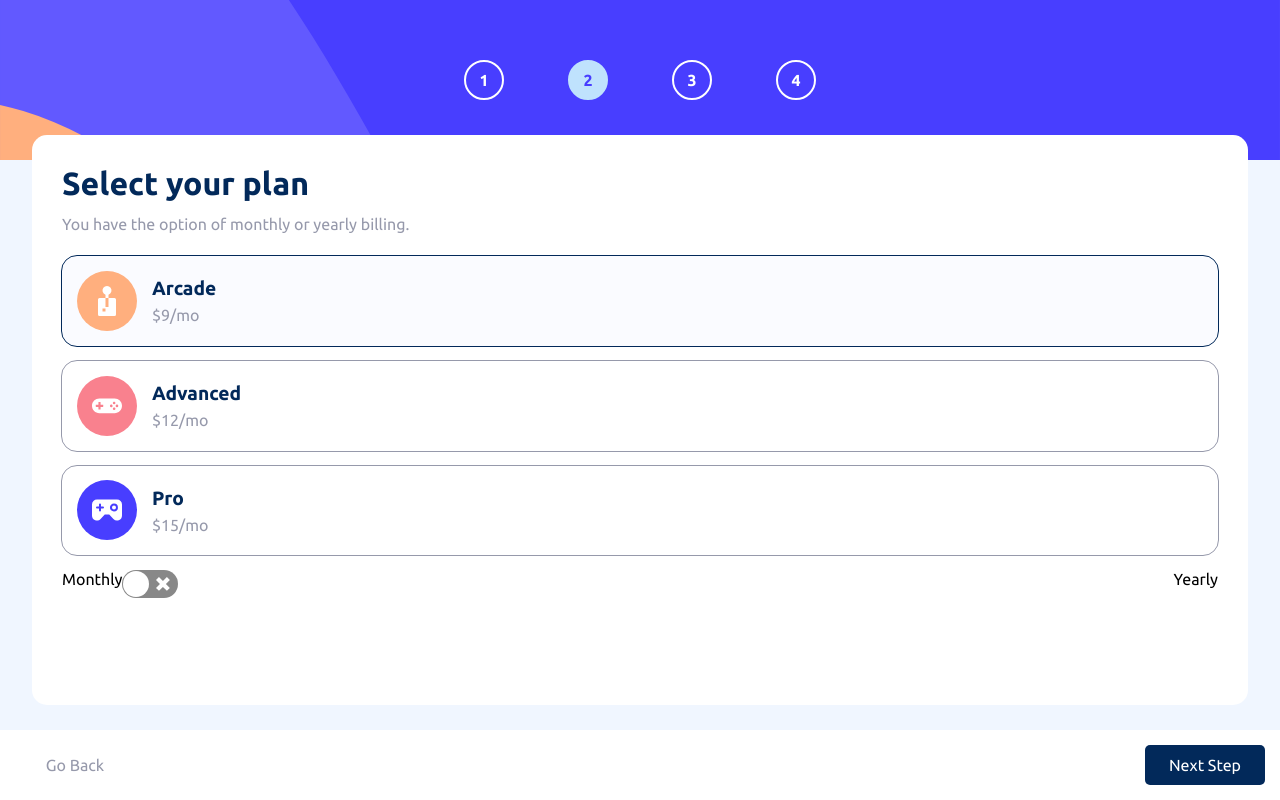
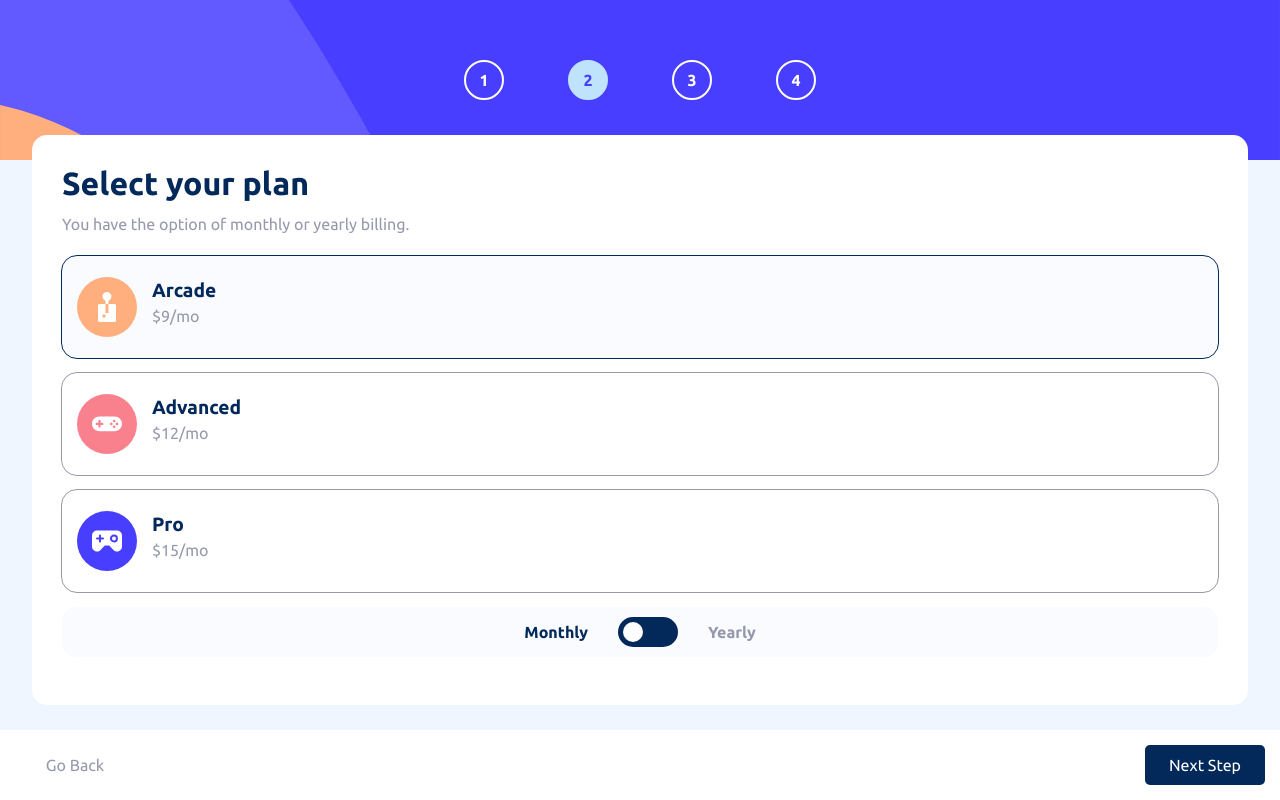
Before and after one commit to martinablazheska/multi-step-form, a React (Vite) app: page / in a window 1280 px wide. Built offline with nearby package versions, Linux system fonts and the light colour scheme.

Commit message:
Built custom toggle switch button, completed Step Two

```diff
--- a/src/components/Form/FormActions/SwitchButton.tsx
+++ /dev/null
@@ -1,9 +0,0 @@
-import ReactSwitch from "react-switch";
-
-const SwitchButton: React.FC<{ checked: boolean; onChange: () => void }> = (
-  props
-) => {
-  return <ReactSwitch checked={props.checked} onChange={props.onChange} />;
-};
-
-export default SwitchButton;
--- /dev/null
+++ b/src/components/Form/FormActions/ToggleSwitch.module.scss
@@ -0,0 +1,50 @@
+.switch-container {
+  width: 100%;
+  height: 50px;
+  display: flex;
+  flex-direction: row;
+  justify-content: center;
+  align-items: center;
+  gap: 30px;
+  background-color: var(--alabaster);
+  border-radius: 15px;
+
+  span {
+    font-weight: 700;
+    &:hover {
+      cursor: pointer;
+    }
+  }
+  .on {
+    color: var(--marine-blue);
+  }
+
+  .off {
+    color: var(--cool-gray);
+  }
+
+  .background {
+    width: 60px;
+    height: 30px;
+    border-radius: 40px;
+    padding: 5px;
+    background-color: var(--marine-blue);
+    display: flex;
+    flex-direction: row;
+    justify-content: flex-start;
+    &:hover {
+      cursor: pointer;
+    }
+  }
+
+  .checked {
+    justify-content: flex-end;
+  }
+
+  .handle {
+    width: 20px;
+    height: 20px;
+    border-radius: 50%;
+    background-color: var(--white);
+  }
+}
--- /dev/null
+++ b/src/components/Form/FormActions/ToggleSwitch.tsx
@@ -0,0 +1,60 @@
+import { useContext } from "react";
+import {
+  formContext,
+  yearlyPrices,
+  monthlyPrices,
+} from "../../../store/form-context";
+
+import classes from "./ToggleSwitch.module.scss";
+
+const ToggleSwitch: React.FC = () => {
+  const { yearlyBilling, setYearlyBilling, setPrices } =
+    useContext(formContext);
+
+  function toggleHandler() {
+    if (yearlyBilling === true) {
+      setYearlyBilling(false);
+      setPrices(monthlyPrices);
+    } else {
+      setYearlyBilling(true);
+      setPrices(yearlyPrices);
+    }
+  }
+
+  function monthlyHandler() {
+    setYearlyBilling(false);
+    setPrices(monthlyPrices);
+  }
+
+  function yearlyHandler() {
+    setYearlyBilling(true);
+    setPrices(yearlyPrices);
+  }
+
+  return (
+    <div className={classes["switch-container"]}>
+      <span
+        className={yearlyBilling ? classes.off : classes.on}
+        onClick={monthlyHandler}
+      >
+        Monthly
+      </span>
+      <div
+        className={`${classes.background} ${
+          yearlyBilling ? classes.checked : ""
+        }`}
+        onClick={toggleHandler}
+      >
+        <div className={classes.handle}>{""}</div>
+      </div>
+      <span
+        className={yearlyBilling ? classes.on : classes.off}
+        onClick={yearlyHandler}
+      >
+        Yearly
+      </span>
+    </div>
+  );
+};
+
+export default ToggleSwitch;
--- a/src/components/Form/FormContainer.tsx
+++ b/src/components/Form/FormContainer.tsx
@@ -4,8 +4,8 @@ import { formContext } from "../../store/form-context";
 import { Formik, Form } from "formik";
 
 import FormActions from "./FormActions/FormActions";
-import StepOne from "./Steps/StepOne";
-import StepTwo from "./Steps/StepTwo";
+import StepOne from "./Steps/1/StepOne";
+import StepTwo from "./Steps/2/StepTwo";
 
 import { initialValues } from "../../store/form-data";
 import validationSchema from "../../store/validation-schema";
--- a/src/components/Form/Steps/StepOne.tsx
+++ b/src/components/Form/Steps/1/StepOne.tsx
@@ -1,5 +1,5 @@
 import { Field } from "formik";
-import formData from "../../../store/form-data";
+import formData from "../../../../store/form-data";
 
 import classes from "./StepOne.module.scss";
 
--- a/src/components/Form/Steps/StepTwo.module.scss
+++ b/src/components/Form/Steps/2/StepTwo.module.scss
@@ -8,7 +8,7 @@
   translate: 0px -25px;
   background-color: var(--white);
   border-radius: 15px;
-  div {
+  .plan {
     width: 100%;
     height: 20%;
     background-color: transparent;
@@ -56,11 +56,4 @@
       display: none;
     }
   }
-
-  .switch {
-    width: 100%;
-    display: flex;
-    flex-direction: row;
-    justify-content: center;
-  }
 }
--- a/src/components/Form/Steps/StepTwo.tsx
+++ b/src/components/Form/Steps/2/StepTwo.tsx
@@ -1,41 +1,25 @@
 import { useContext } from "react";
-import {
-  formContext,
-  monthlyPrices,
-  yearlyPrices,
-} from "../../../store/form-context";
-
+import { formContext } from "../../../../store/form-context";
 import { Field } from "formik";
 
-import formData from "../../../store/form-data";
-import { values } from "../../../store/form-data";
+import formData from "../../../../store/form-data";
+import { values } from "../../../../store/form-data";
 
-import SwitchButton from "../FormActions/SwitchButton";
-
-import arcadeIcon from "../../../assets/icon-arcade.svg";
-import advancedIcon from "../../../assets/icon-advanced.svg";
-import proIcon from "../../../assets/icon-pro.svg";
+import arcadeIcon from "../../../../assets/icon-arcade.svg";
+import advancedIcon from "../../../../assets/icon-advanced.svg";
+import proIcon from "../../../../assets/icon-pro.svg";
 
 import classes from "./StepTwo.module.scss";
+import ToggleSwitch from "../../FormActions/ToggleSwitch";
 
 const StepTwo: React.FC<{ values: values }> = ({ values }) => {
-  const { yearlyBilling, setYearlyBilling, prices, setPrices } =
-    useContext(formContext);
-
-  function switchHandler() {
-    setYearlyBilling(!yearlyBilling);
-    if (prices === monthlyPrices) {
-      setPrices(yearlyPrices);
-    } else {
-      setPrices(monthlyPrices);
-    }
-  }
+  const { prices } = useContext(formContext);
 
   return (
     <div className={classes["step-two"]}>
       <h1>{formData[1].title}</h1>
       <p>{formData[1].description}</p>
-      <div>
+      <div className={classes.plan}>
         <label
           htmlFor="arcade"
           className={values.selectedPlan === "arcade" ? classes.checked : ""}
@@ -48,7 +32,7 @@ const StepTwo: React.FC<{ values: values }> = ({ values }) => {
         </label>
         <Field type="radio" name="selectedPlan" id="arcade" value="arcade" />
       </div>
-      <div>
+      <div className={classes.plan}>
         <label
           htmlFor="advanced"
           className={values.selectedPlan === "advanced" ? classes.checked : ""}
@@ -66,7 +50,7 @@ const StepTwo: React.FC<{ values: values }> = ({ values }) => {
           value="advanced"
         />
       </div>
-      <div>
+      <div className={classes.plan}>
         <label
           htmlFor="pro"
           className={values.selectedPlan === "pro" ? classes.checked : ""}
@@ -79,11 +63,7 @@ const StepTwo: React.FC<{ values: values }> = ({ values }) => {
         </label>
         <Field type="radio" name="selectedPlan" id="pro" value="pro" />
       </div>
-      <div className={classes.switch}>
-        <span>Monthly</span>
-        <SwitchButton checked={yearlyBilling} onChange={switchHandler} />
-        <span>Yearly</span>
-      </div>
+      <ToggleSwitch />
     </div>
   );
 };
```
Also changed, not shown: src/components/Form/Steps/1/StepOne.module.scss (renamed from src/components/Form/Steps/StepOne.module.scss).
